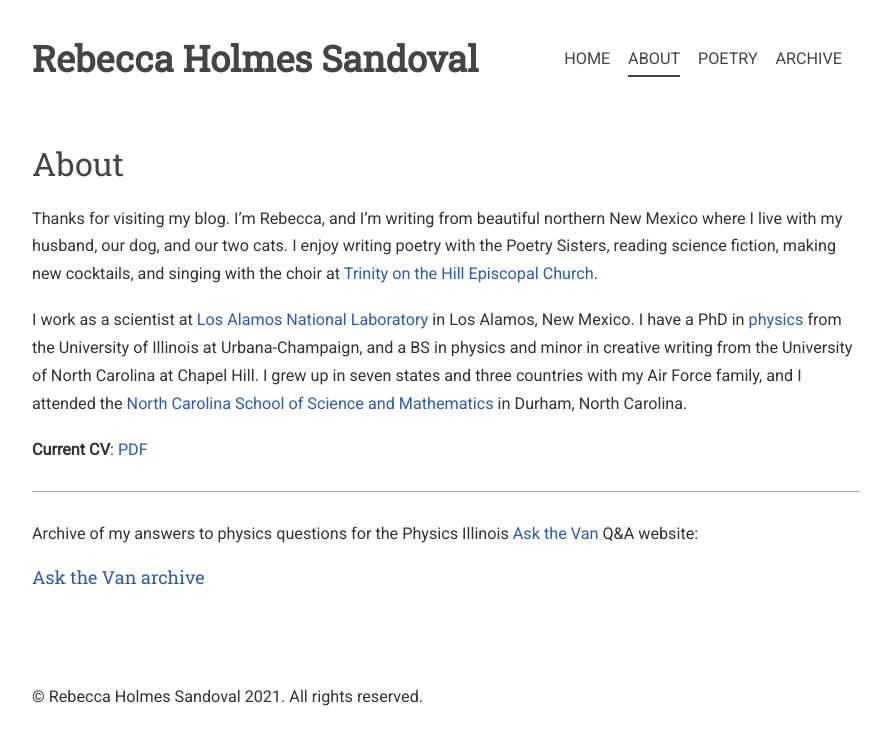
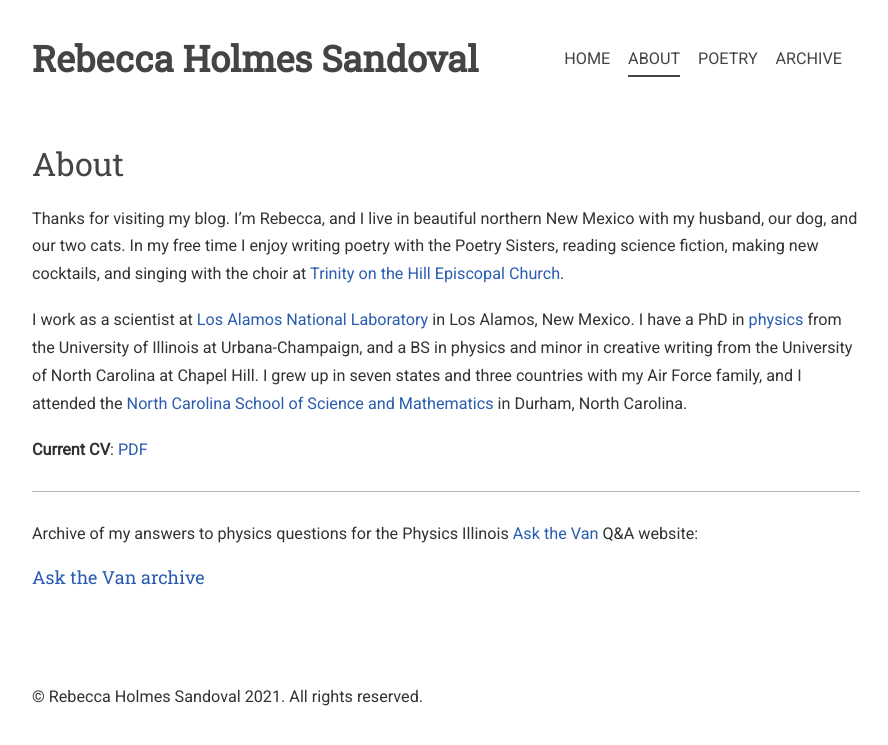
Before and after one commit to piscisvolans/piscisvolans.github.io, a Jekyll site: the page built from about.md, in a window 1280 px wide. Shown: the top 745 px of the page, without its empty margins (194-1082 px from the left). Built offline with Jekyll 4.4.1, drawn with Linux system fonts in a browser that asks for light colours; nearby versions of some CDN libraries; some web fonts are replaced; comment, search, counter and statistics services are not loaded.

Commit message:
Update about.md

```diff
--- a/about.md
+++ b/about.md
@@ -3,7 +3,7 @@
 title: "About"
 ---
 
-Thanks for visiting my blog. I'm Rebecca, and I'm writing from beautiful northern New Mexico where I live with my husband, our dog, and our two cats. I enjoy writing poetry with the Poetry Sisters, reading science fiction, making new cocktails, and singing with the choir at [Trinity on the Hill Episcopal Church](http://latoth.org/).
+Thanks for visiting my blog. I'm Rebecca, and I live in beautiful northern New Mexico with my husband, our dog, and our two cats. In my free time I enjoy writing poetry with the Poetry Sisters, reading science fiction, making new cocktails, and singing with the choir at [Trinity on the Hill Episcopal Church](http://latoth.org/).
 
 I work as a scientist at [Los Alamos National Laboratory](https://lanl.gov) in Los Alamos, New Mexico. I have a PhD in [physics](http://research.physics.illinois.edu/QI/Photonics/) from the University of Illinois at Urbana-Champaign, and a BS in physics and minor in creative writing from the University of North Carolina at Chapel Hill. I grew up in seven states and three countries with my Air Force family, and I attended the [North Carolina School of Science and Mathematics](http://ncssm.edu) in Durham, North Carolina.
 
```
